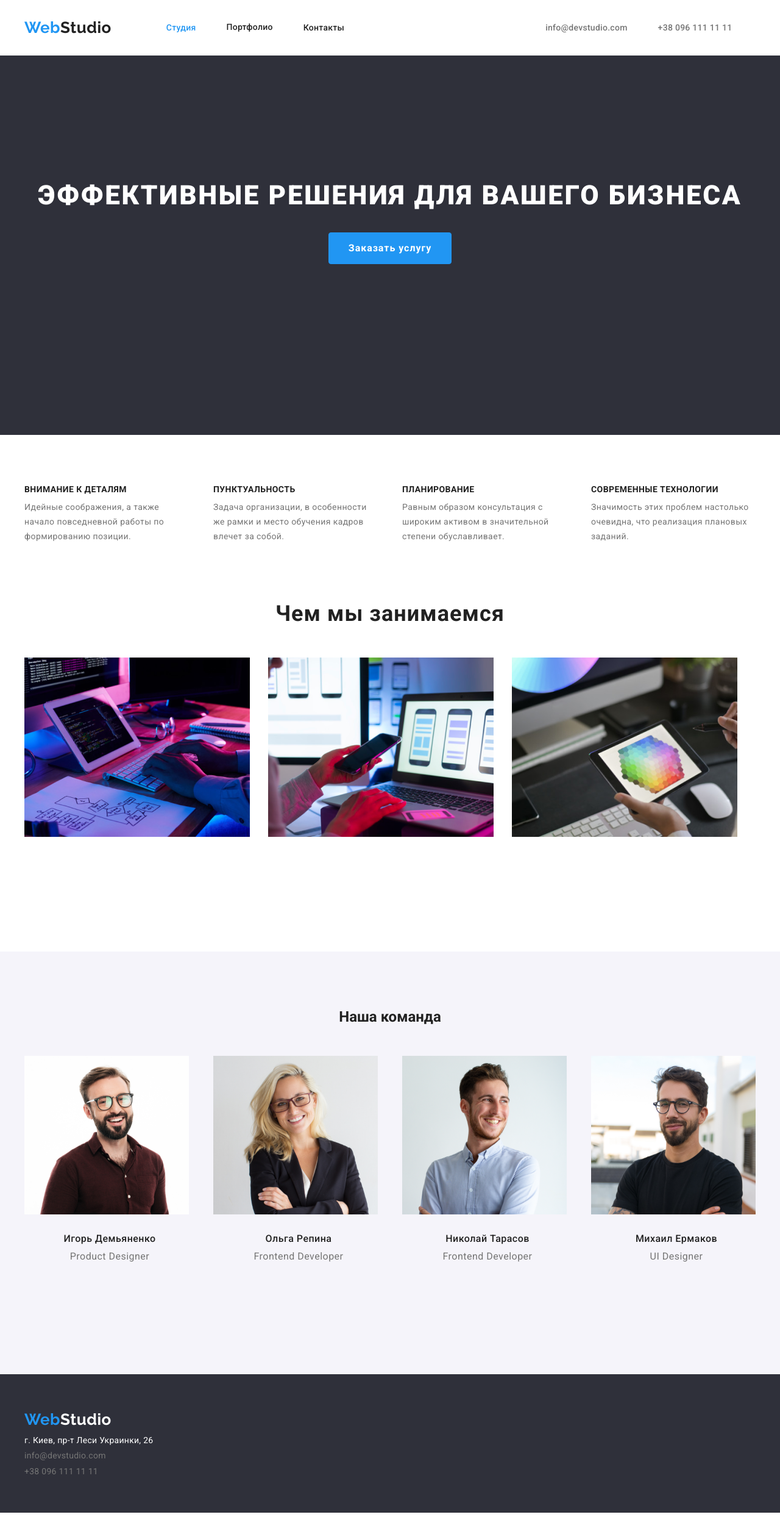
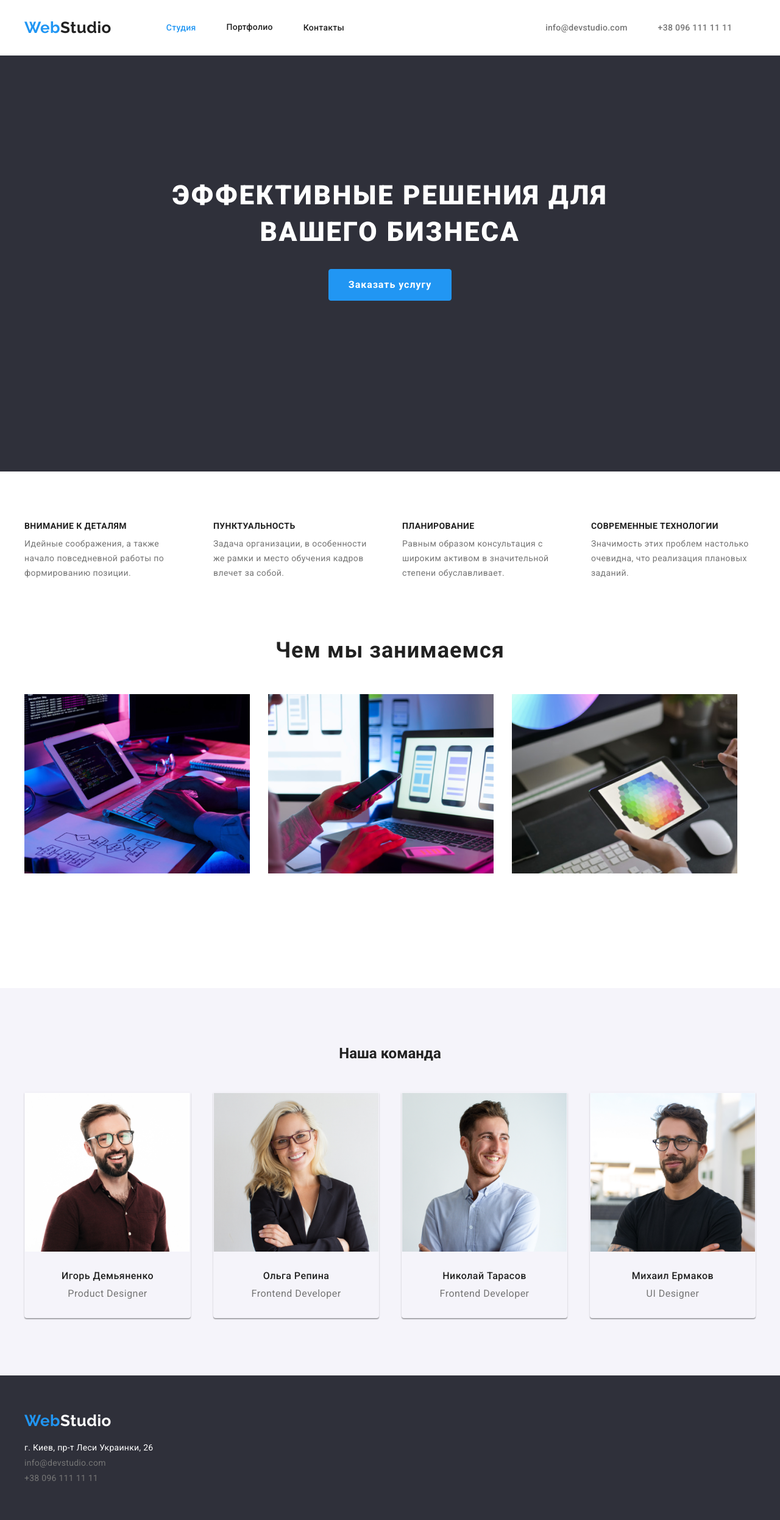
Before and after one commit to irina-pv/goit-markup-hw-03, a plain HTML site: page index.html in a window 1280 px wide. Shown: the whole page at 61% size. Drawn offline with nearby package versions, Linux system fonts and the light colour scheme.

Commit message:
Изменения после проверки
Добавила рамки, герой по макету, в подвале расстояние между строчками. ховере ни че не трогала, пока не понятно че с ним

```diff
--- a/css/style.css
+++ b/css/style.css
@@ -178,6 +178,9 @@ nav .block-contact {
 }
 
 .hero .title {
+  width: 700px;
+  margin-left: 250px;
+  margin-right: 250px;
   padding-top: 200px;
   width: 100%;
   margin-bottom: 30px;
@@ -294,6 +297,12 @@ nav .block-contact {
 .team-item li:nth-child(-n + 3) {
   margin-right: 30px;
 }
+.team-item li {
+  border: 1px solid transparent;
+  border-radius: 0px 0px 4px 4px;
+  box-shadow: 0px 1px 3px rgba(0, 0, 0, 0.12), 0px 1px 1px rgba(0, 0, 0, 0.14),
+    0px 2px 1px rgba(0, 0, 0, 0.2);
+}
 
 .list .title {
   font-weight: 500;
@@ -303,7 +312,7 @@ nav .block-contact {
   letter-spacing: 0.03em;
 }
 .title-blok {
-  padding: 30px 50px 90px 60px;
+  padding: 30px 60px;
 }
 
 li .profession {
@@ -339,7 +348,7 @@ li .profession {
 }
 
 .blok-logo {
-  margin-bottom: 10px;
+  margin-bottom: 20px;
 }
 
 address .block-contact > li {
@@ -442,6 +451,7 @@ li .street {
   width: 370px;
   margin-right: 30px;
   margin-bottom: 30px;
+  border: 1px solid #eeeeee;
 }
 .portfolio-list li:nth-child(3n) {
   margin-right: 0;
```
